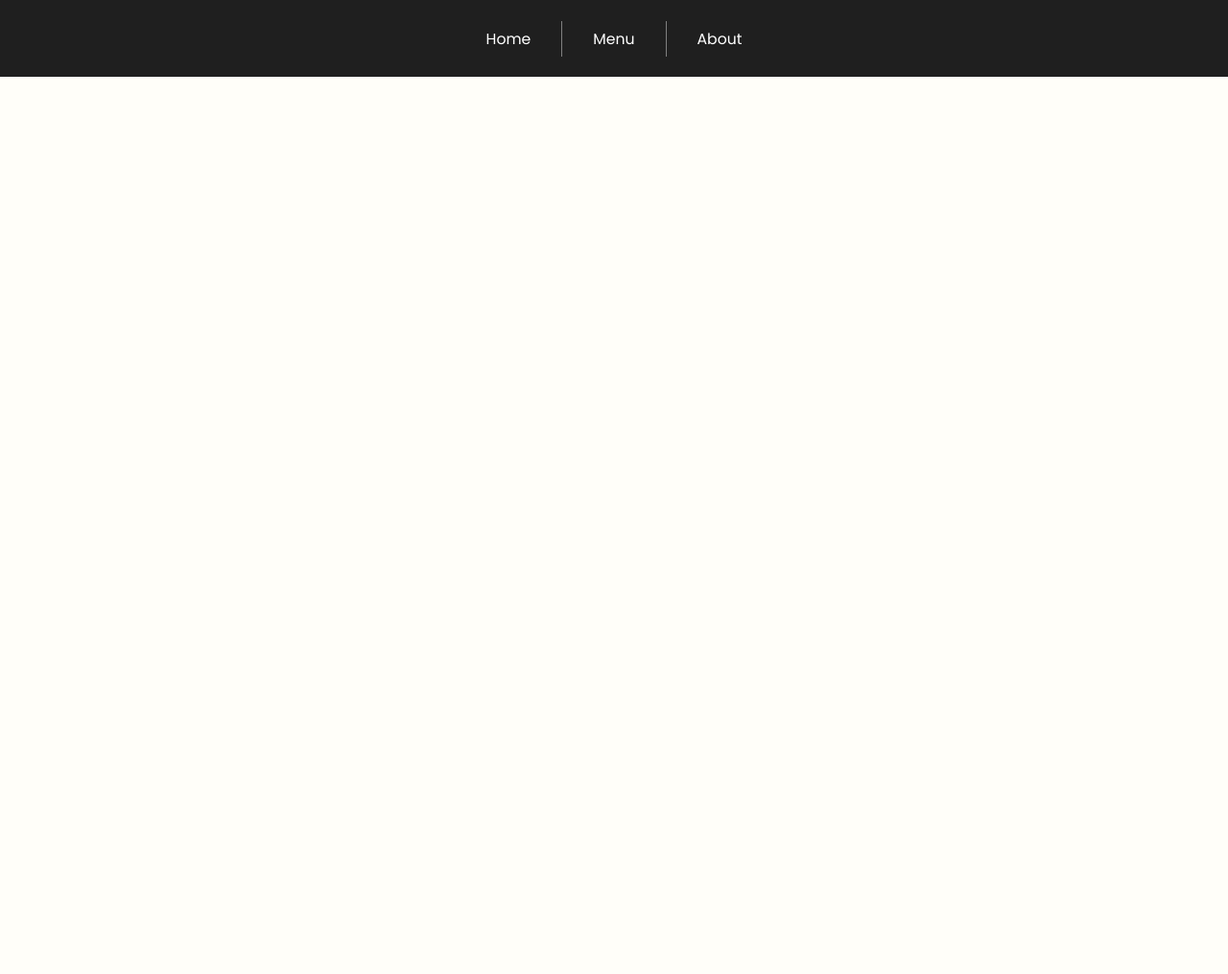
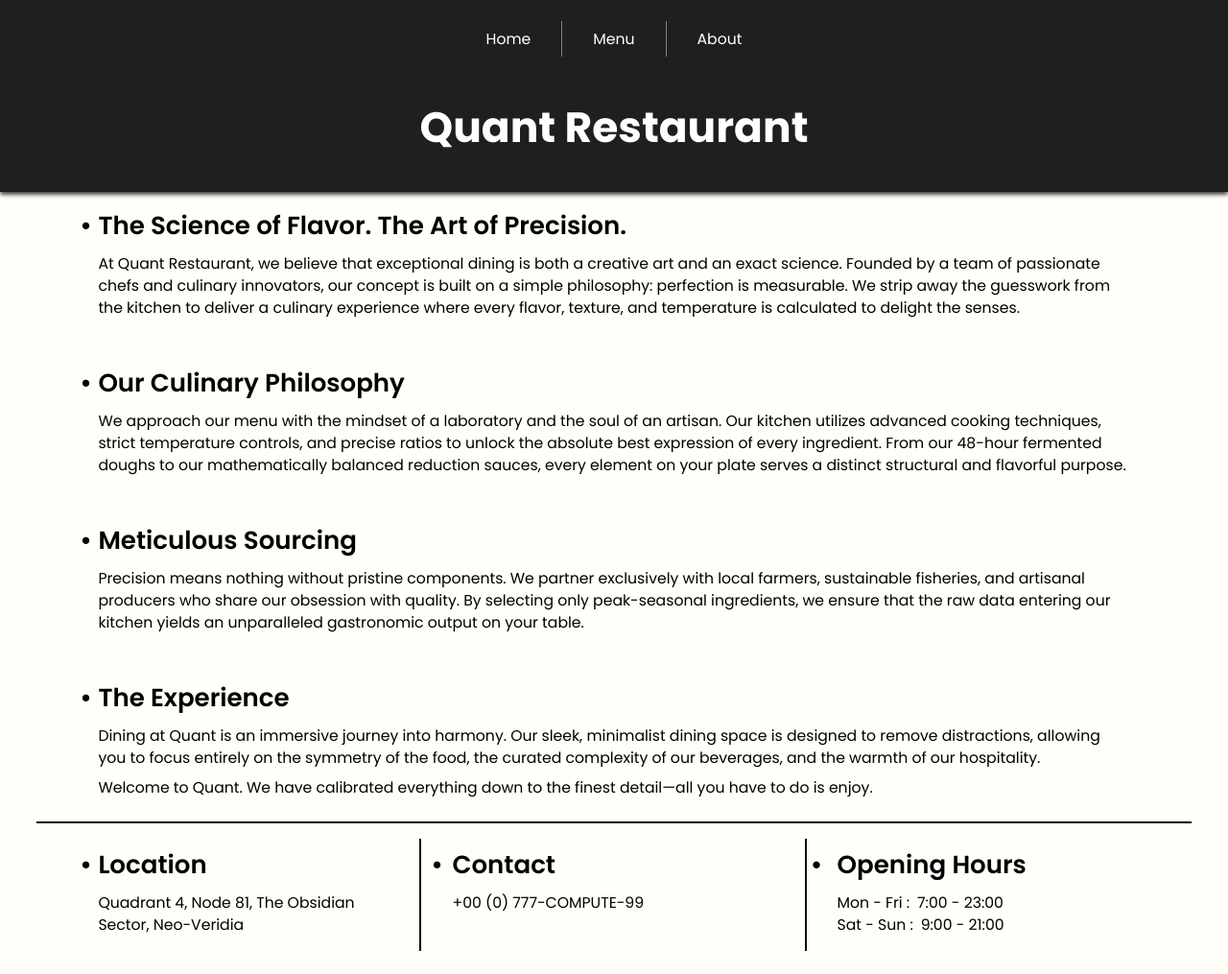
Before and after one commit to Ani0o/odin-restaurant-page, a website built with webpack: page src/template.html in a window 1280 px wide. Shown: the whole page at 96% size. Before the commit the page ends 800 px from the top, so only its background shows below. Built offline with nearby package versions, Linux system fonts and the light colour scheme.

Commit message:
Create about page in html with respective styles

```diff
--- a/src/home.js
+++ b/src/home.js
@@ -27,7 +27,7 @@ p.textContent = `Welcome to Quant Restaurant, where culinary artistry meets math
         perfect harmony. Whether you are joining us for an immersive tasting menu or a
         curated cocktail experience, our team is dedicated to delivering flawless hospitality
         and an unforgettable gastronomic journey. Explore our current offerings and discover
-        the exact science of exceptional taste.`
+        the exact science of exceptional taste.`;
 
 div.appendChild(h1);
 div.appendChild(img);
--- a/src/styles.css
+++ b/src/styles.css
@@ -6,7 +6,7 @@ body {
     font-family: "Poppins", sans-serif;
 }
 
-h1, p {
+h1, h2, p {
     margin: 0;
 }
 
@@ -164,3 +164,95 @@ nav {
     color: green;
     margin-top: 1vh;
 }
+
+
+/* About Content */
+
+.about-container {
+    display: grid;
+    grid-template-columns: 1fr 1fr 1fr;
+    padding: 0 3vw;
+}
+
+.about-container > :nth-child(n + 2):nth-child(-n + 4) {
+    margin-top: 6vh;
+}
+
+.about-container h2:first-child {
+    font-size: calc(0.2rem + 1.1vw + 1.1vh);
+    font-weight: 600;
+    margin-bottom: 1vh;
+}
+
+.about-container > :nth-child(-n + 5) h2:first-child::before {
+    content: "\2022";
+    position: absolute;
+    left: 6.5vw;
+}
+
+.about-container > :nth-child(6) h2:first-child::before {
+    content: "\2022";
+    position: absolute;
+    left: 35.1vw;
+}
+
+.about-container > :nth-child(7) h2:first-child::before {
+    content: "\2022";
+    position: absolute;
+    left: 66vw;
+}
+
+.belief, .philosophy, .sourcing, .experience {
+    padding: 0 5vw;
+}
+
+.belief {
+    grid-column: 1 / 4;
+}
+
+.philosophy {
+    grid-column: 1 / 4;
+}
+
+.sourcing {
+    grid-column: 1 / 4;
+}
+
+.experience {
+    grid-column: 1 / 4;
+    padding-bottom: 3vh;
+    border-bottom: 2px solid black;
+}
+
+.experience p:last-of-type {
+    margin-top: 1vh;
+}
+
+.location, .contact, .hours {
+    margin-top: 2vh;
+    padding-top: 1vh;
+    padding-bottom: 2vh;
+}
+
+.location, .contact {
+    border-right: 2px solid black;
+}
+
+.location {
+    padding-left: 5vw;
+    padding-right: 2.5vw;
+}
+
+.contact {
+    padding-left: 2.5vw;
+    padding-right: 2.5vw;
+}
+
+.hours {
+    padding-left: 2.5vw;
+}
+
+.about-container > div p {
+    font-size: calc(0.2rem + 0.6vw + 0.6vh);
+    font-weight: 400;
+}
--- a/src/template.html
+++ b/src/template.html
@@ -17,6 +17,76 @@
             <button class="nav-button about">About</button>
         </nav>
     </header>
-    <div id="content"></div>
+    <div id="content">
+        <div class="about-content">
+            <h1 class="restaurant-title">Quant Restaurant</h1>
+            <div class="about-container">
+                <div class="belief">
+                    <h2>The Science of Flavor. The Art of Precision.</h2>
+                    <p>
+                        At Quant Restaurant, we believe that exceptional dining is both a
+                        creative art and an exact science. Founded by a team of passionate
+                        chefs and culinary innovators, our concept is built on a simple
+                        philosophy: perfection is measurable. We strip away the guesswork
+                        from the kitchen to deliver a culinary experience where every flavor,
+                        texture, and temperature is calculated to delight the senses.
+                    </p>
+                </div>
+
+                <div class="philosophy">
+                    <h2>Our Culinary Philosophy</h2>
+                    <p>
+                        We approach our menu with the mindset of a laboratory and the soul of
+                        an artisan. Our kitchen utilizes advanced cooking techniques, strict
+                        temperature controls, and precise ratios to unlock the absolute best
+                        expression of every ingredient. From our 48-hour fermented doughs to
+                        our mathematically balanced reduction sauces, every element on your
+                        plate serves a distinct structural and flavorful purpose.
+                    </p>
+                </div>
+
+                <div class="sourcing">
+                    <h2>Meticulous Sourcing</h2>
+                    <p>
+                        Precision means nothing without pristine components. We partner
+                        exclusively with local farmers, sustainable fisheries, and artisanal
+                        producers who share our obsession with quality. By selecting only
+                        peak-seasonal ingredients, we ensure that the raw data entering our
+                        kitchen yields an unparalleled gastronomic output on your table.
+                    </p>
+                </div>
+
+                <div class="experience">
+                    <h2>The Experience</h2>
+                    <p>
+                        Dining at Quant is an immersive journey into harmony. Our sleek,
+                        minimalist dining space is designed to remove distractions, allowing
+                        you to focus entirely on the symmetry of the food, the curated
+                        complexity of our beverages, and the warmth of our hospitality.
+                    </p>
+                    <p>
+                        Welcome to Quant. We have calibrated everything down to the finest
+                        detail—all you have to do is enjoy.
+                    </p>
+                </div>
+
+                <div class="location">
+                    <h2>Location</h2>
+                    <p>Quadrant 4, Node 81, The Obsidian Sector, Neo-Veridia</p>
+                </div>
+
+                <div class="contact">
+                    <h2>Contact</h2>
+                    <p>+00 (0) 777-COMPUTE-99</p>
+                </div>
+
+                <div class="hours">
+                    <h2>Opening Hours</h2>
+                    <p>Mon - Fri :&ensp;7:00 - 23:00</p>
+                    <p>Sat - Sun :&ensp;9:00 - 21:00</p>
+                </div>
+            </div>
+        </div>
+    </div>
 </body>
 </html>
```
Also changed, not shown: src/about.js (added).
